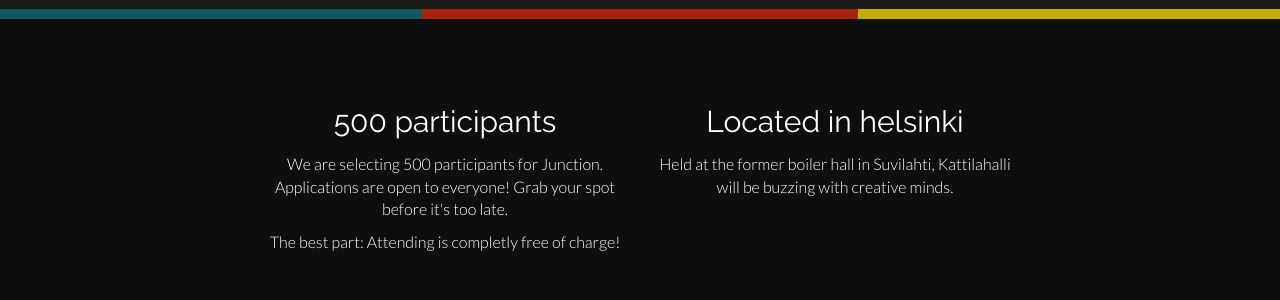
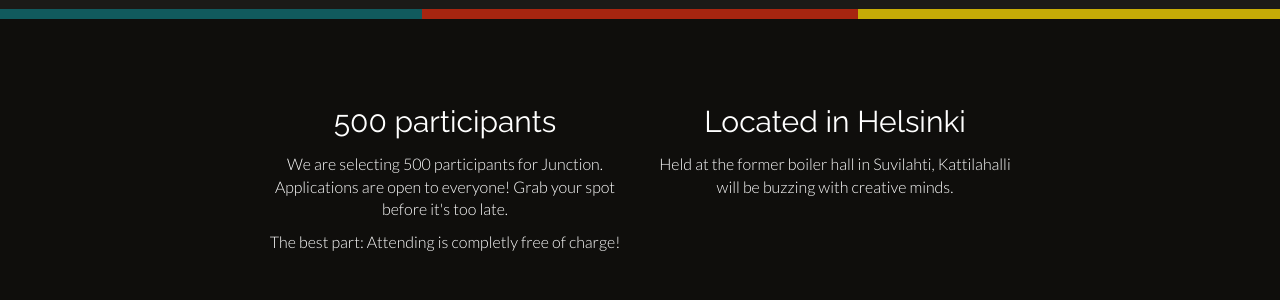
Before and after one commit to junctionasia/junctionasia.github.io, a Jekyll site: the page built from index.html, in a window 1280 px wide and 900 px high, scrolled down 4222 px. Shown: the part 156-456 px from the top of the window. Built offline with Jekyll 4.4.1, drawn with Linux system fonts in a browser that asks for light colours; nearby versions of some CDN libraries.

Commit message:
helsinki -> Helsinki

```diff
--- a/index.html
+++ b/index.html
@@ -298,7 +298,7 @@
             <p>We are selecting 500 participants for Junction. Applications are open to everyone! Grab your spot before it's too late.</p>
             <p>The best part: Attending is completly free of charge!</p>
         </div>
-        <div class="col-lg-4"><h2>Located in helsinki</h2><p>Held at the former boiler hall in Suvilahti, Kattilahalli will be buzzing with creative minds.</p></div>
+        <div class="col-lg-4"><h2>Located in Helsinki</h2><p>Held at the former boiler hall in Suvilahti, Kattilahalli will be buzzing with creative minds.</p></div>
     </div>
     <a href='{{ "/apply.html" | prepend: site.baseurl }}' class="main-apply full ">Apply</a>
 </section>
```
